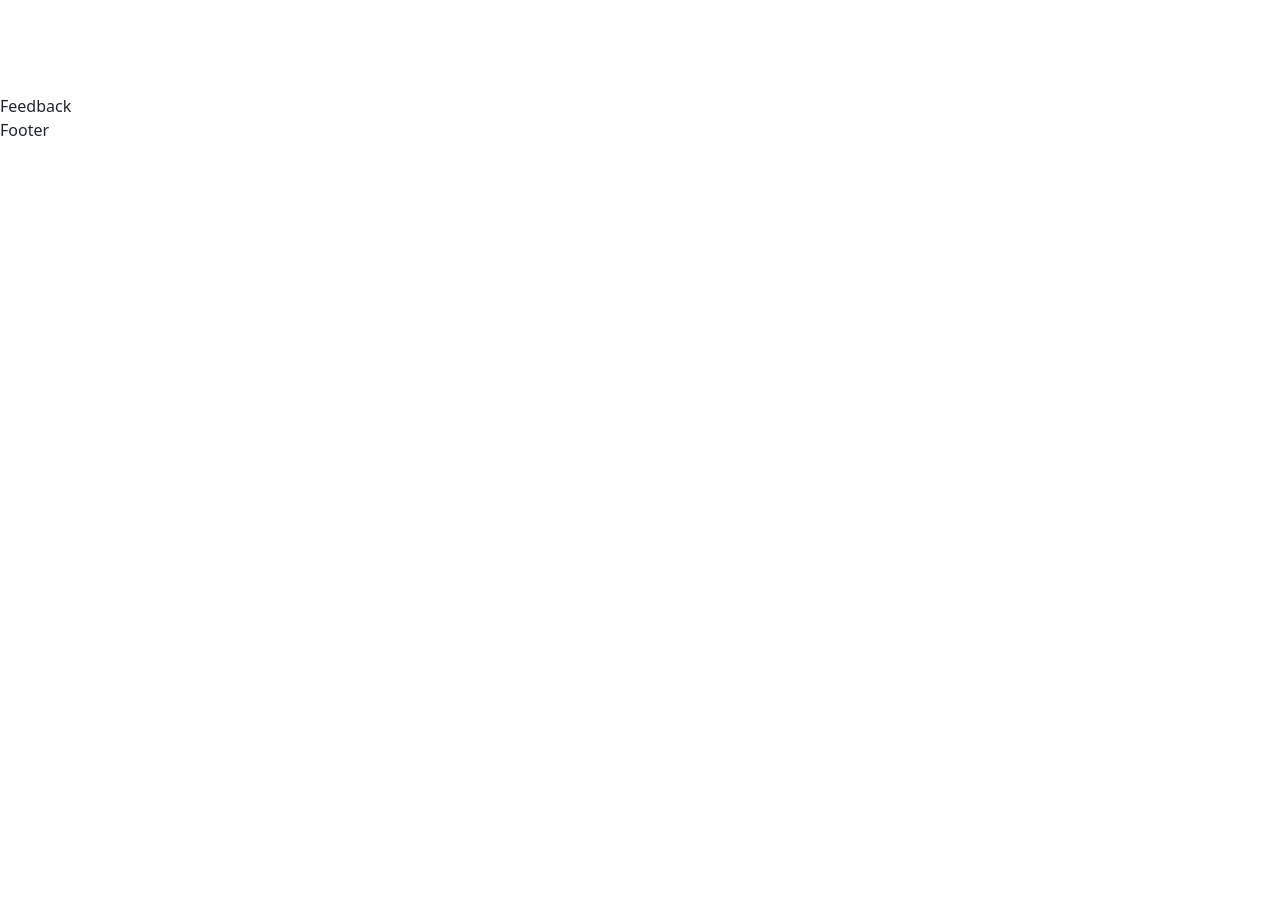
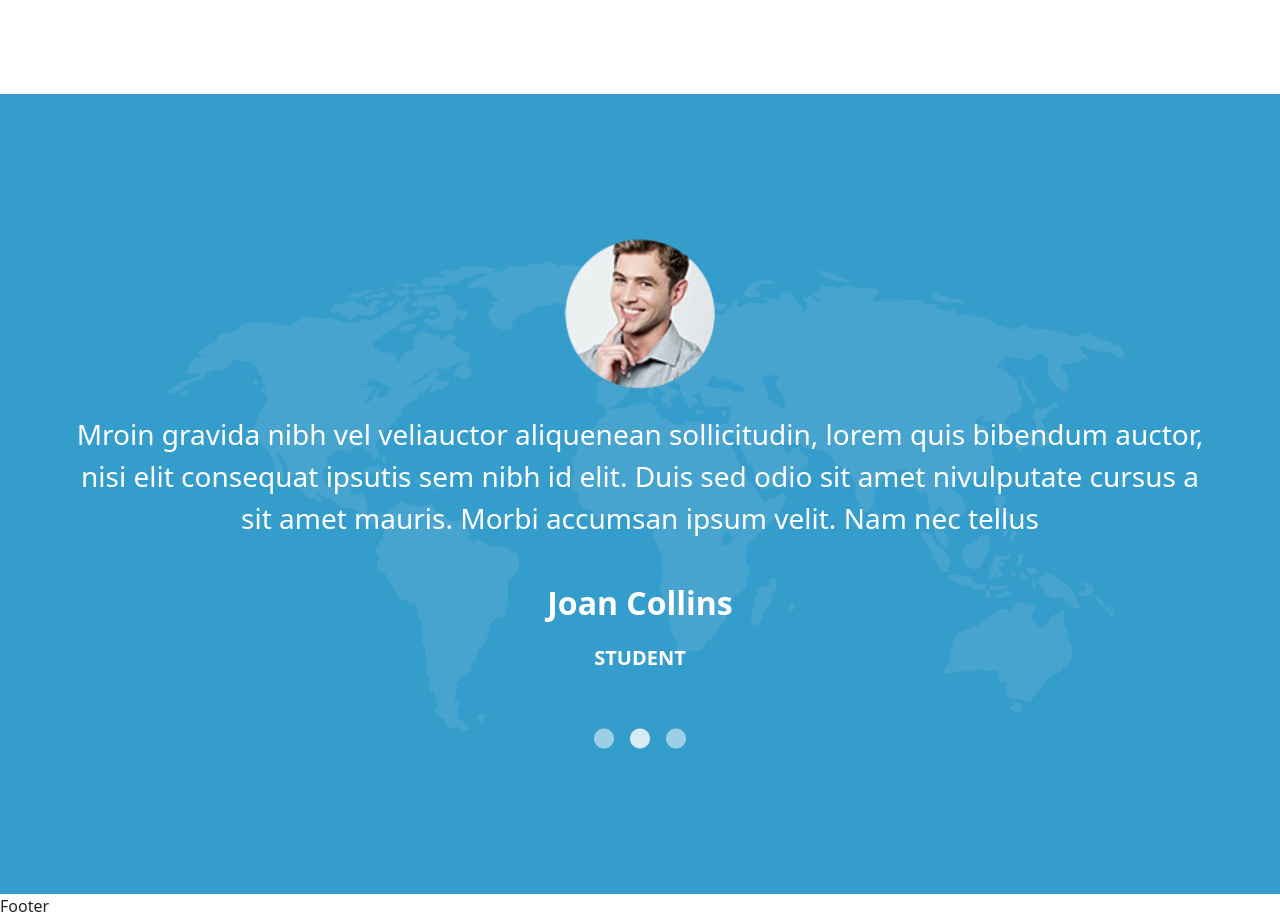
Before and after one commit to totarochristian/proj-html-vuejs, a Vue app: page / in a window 1280 px wide. Shown: the part 2908-3826 px from the top of the page. Before the commit the page ends 3050 px from the top, so only its background shows below. Built offline with nearby package versions, Linux system fonts and the light colour scheme.

Commit message:
Define the style, logic and structure of feedback component

```diff
--- a/src/components/Main/FeedbackComponent.vue
+++ b/src/components/Main/FeedbackComponent.vue
@@ -1,15 +1,98 @@
 <template>
-  <div id="feedback">
-    Feedback
+  <div id="feedback" class="w-100 text-white position-relative">
+    <img id="backgroundImage" :src="'/img/'+store.siteCreationData.main.feedback.backgroundImage" alt="World image">
+    <div class="px-4 w-100 h-100 position-relative d-flex flex-column justify-content-center align-items-center text-center gap-4">
+      <img :src="'/img/'+store.siteCreationData.main.feedback.data[activeIndex].image" :alt="store.siteCreationData.main.feedback.data[activeIndex].surname + ' ' + store.siteCreationData.main.feedback.data[activeIndex].name">
+      <p class="fs-3">{{ store.siteCreationData.main.feedback.data[activeIndex].feedback }}</p>
+      <div class="d-flex flex-column justify-content-center align-items-center gap-3">
+        <span class="fs-2 fw-bold">{{ store.siteCreationData.main.feedback.data[activeIndex].name + ' ' + store.siteCreationData.main.feedback.data[activeIndex].surname}}</span>
+        <span class="fs-5 fw-semibold text-uppercase">{{ store.siteCreationData.main.feedback.data[activeIndex].role }}</span>
+      </div>
+      <div id="feedbackButtons" class="w-100 d-flex justify-content-center align-items-center gap-3">
+        <i v-for="(elem, index) in store.siteCreationData.main.feedback.data" class="fs-5 fa-solid fa-circle" :class="{'active': index == activeIndex}" @click="OpenSlide(index)"></i>
+      </div>
+    </div>
   </div>
 </template>
 
 <script>
+  import { store } from '../../data/store';
+
   export default {
-    name: 'Feedback'
+    name: 'Feedback',
+    data(){
+      return {
+        store,
+        activeIndex: 1,
+        interval: null
+      }
+    },
+    methods:{
+      NextSlide(){
+        this.activeIndex = this.activeIndex + 1 < store.siteCreationData.header.hero.data.length ? this.activeIndex + 1 : 0;
+      },
+      OpenSlide(indexToOpen){
+        if(this.interval)
+          clearInterval(this.interval);
+        this.activeIndex = indexToOpen;
+        this.interval = setInterval(this.NextSlide,4000);
+      }
+    },
+    mounted(){
+      this.OpenSlide(0);
+    }
   }
 </script>
 
 <style lang="scss" scoped>
-
+  @use '../../assets/styles/partial/variables' as *;
+  #feedback{
+    height: 100vh;
+    #backgroundImage{
+      position: absolute;
+      top: 0;
+      left: 0;
+      width: 100%;
+      height: 100%;
+      object-fit: cover;
+      z-index: 100;
+      filter: brightness(90%);
+    }
+    div{
+      z-index: 200;
+      h1{
+        font-size: 4rem;
+      }
+      p{
+        padding-left: 3rem;
+        padding-right: 3rem;
+      }
+      img{
+        width: 150px;
+        height: 150px;
+        border-radius: 50%;
+      }
+    }
+    #feedbackButtons{
+      margin-top: 2rem;
+      i{
+        cursor: pointer;
+        color: $whiteColorCarouselNotActiveButton;
+      }
+      .active, i:hover{
+        color: $whiteColorHover;
+      }
+    }
+  }
+  @media screen and (max-width: 767px){
+    #feedback{
+      height: 100vh;
+      h1{
+        font-size: 3rem!important;
+      }
+      p{
+        padding: 0 2rem;
+      }
+    }
+  }
 </style>
```
